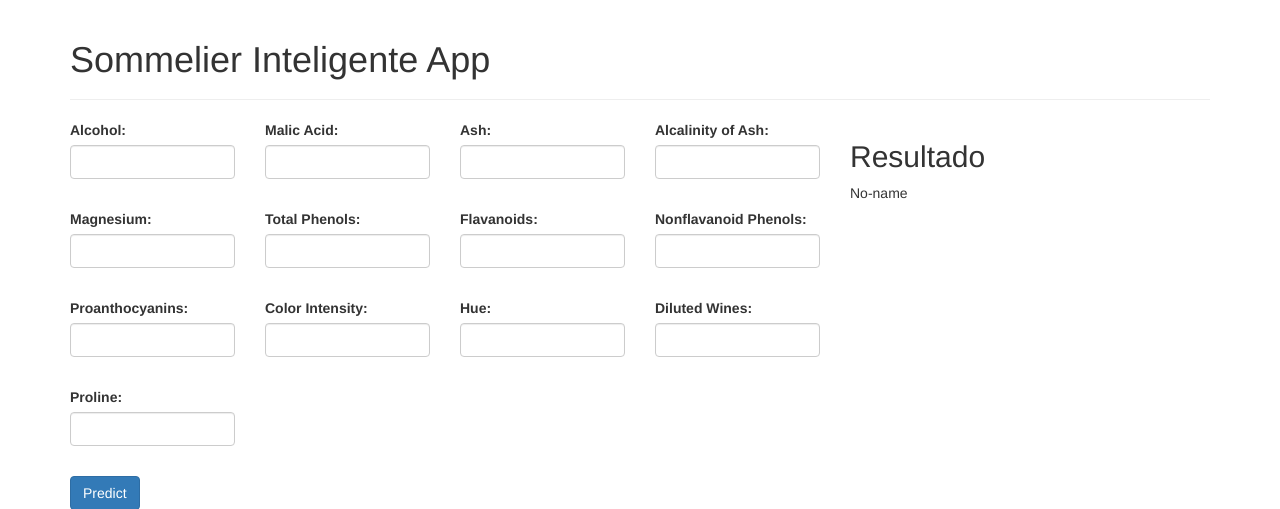
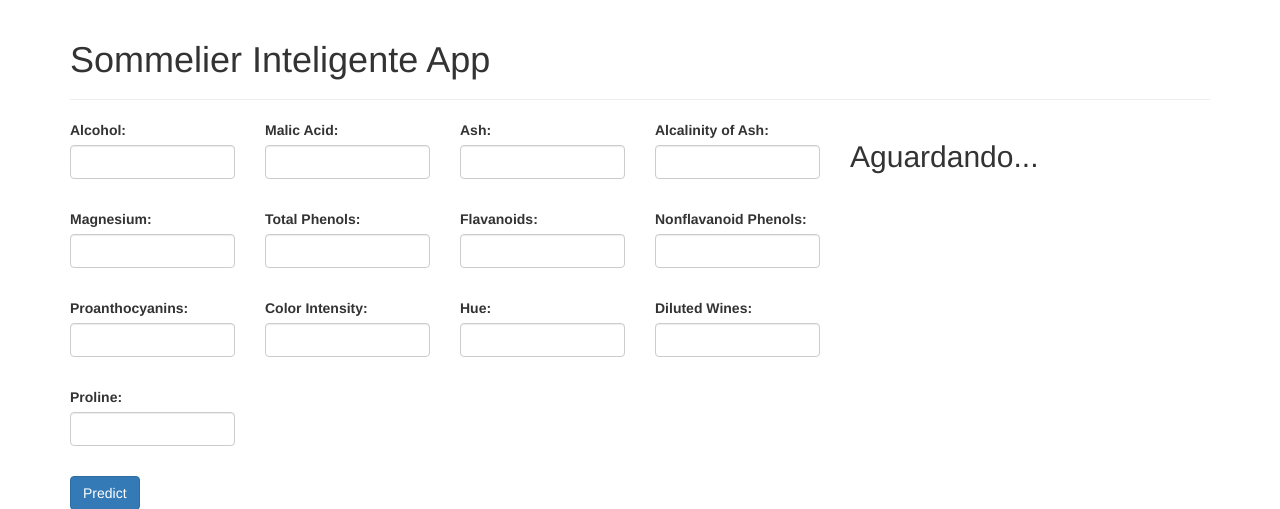
Before and after one commit to andredarcie/sommelier-inteligente-app, a Flask app: page / in a window 1280 px wide. Shown: the top 509 px of the page. Run offline with Flask 2, Linux system fonts and the light colour scheme; some libraries are stand-ins or nearby versions.

Commit message:
Add images

```diff
--- a/templates/index.html
+++ b/templates/index.html
@@ -67,8 +67,11 @@
                     </div>
                 </div>
                 <div class="col-md-4">
-                    <h2>Resultado</h2>
-                    <p>{{name}}</p>
+                    {% if name == 'No-name' %}
+                        <h2> Aguardando... </h2>
+                    {% else %}
+                        <img src="{{ url_for('static', filename=name|string+'.png') }}" class="w-50 h-50 img-thumbnail">
+                    {% endif %}
                 </div>
             </div>
         </form>
```
Also changed, not shown: static/1.png (added), static/2.png (added), static/3.png (added).
